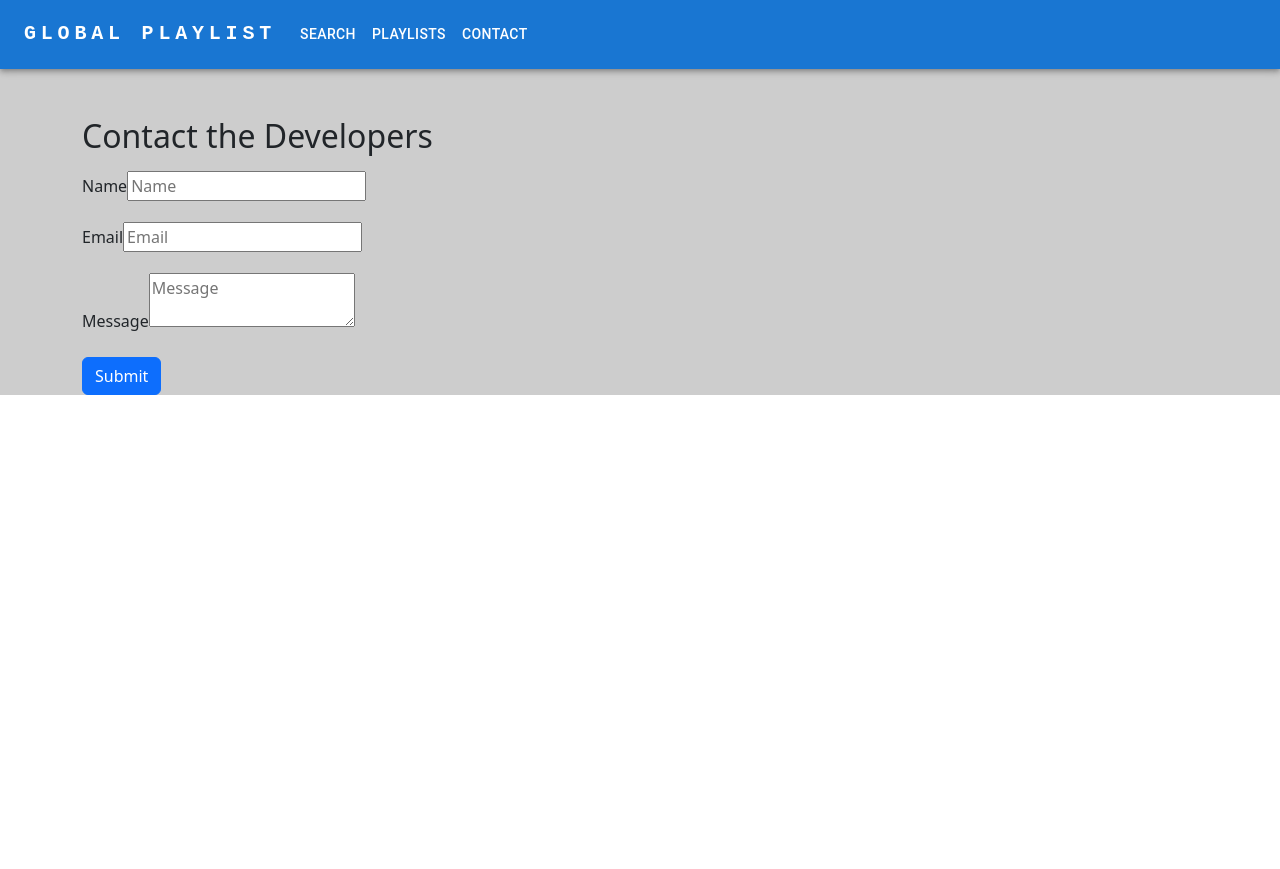
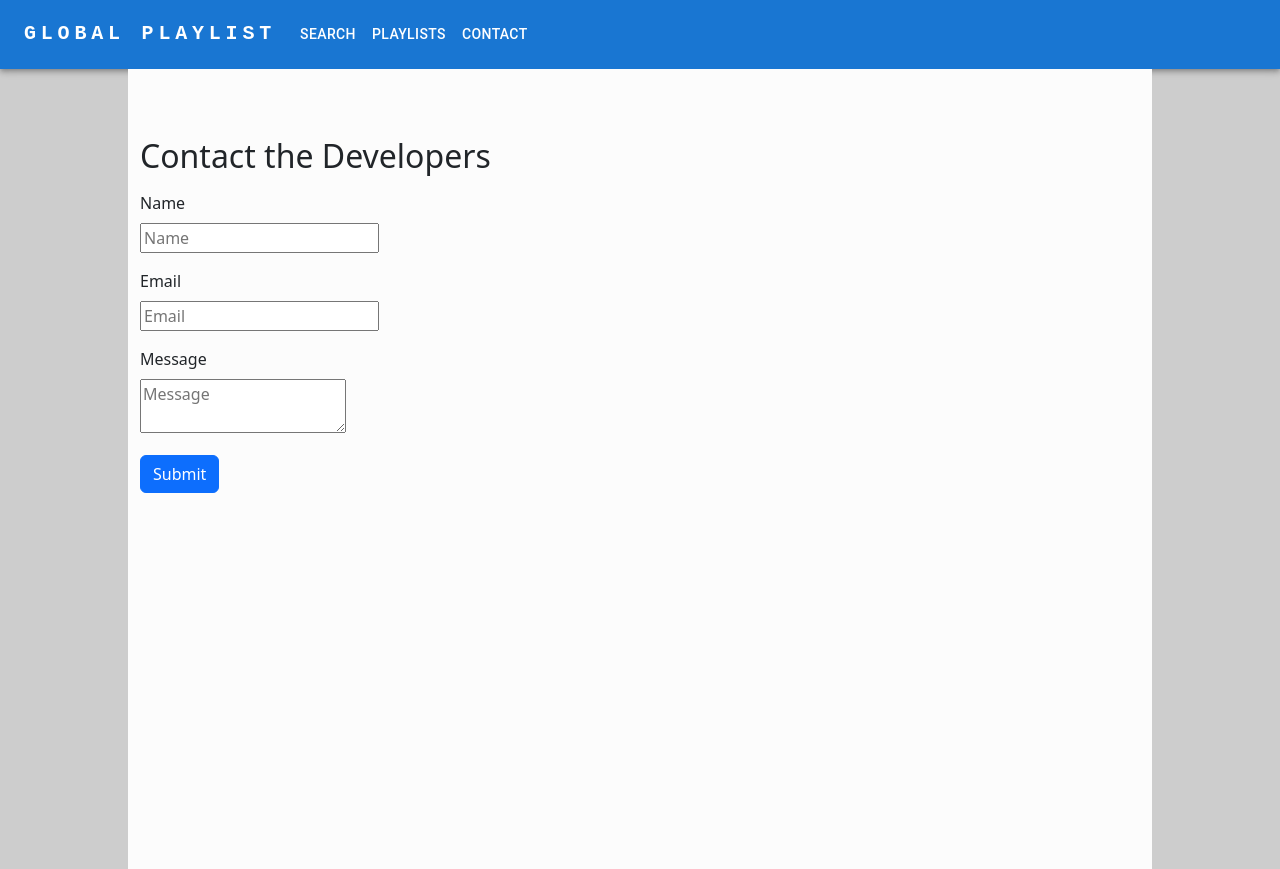
Before and after one commit to ZDC7096/MSP_2, a React (Create React App) app: page /contact in a window 1280 px wide. Before the commit the page ends 800 px from the top, so only its background shows below. Built offline with nearby package versions, Linux system fonts and the light colour scheme; no server answers.

Commit message:
contact form style

```diff
--- a/server.js
+++ b/server.js
@@ -51,3 +51,7 @@ const port = 3000;
 app.listen(port, () => {
  console.log(`Server is running on port: ${port}`);
 });
+
+// app.get('/', (req, res) => {
+//     res.send('Hello World!')
+//   })
--- a/src/components/ContactForm.js
+++ b/src/components/ContactForm.js
@@ -37,6 +37,7 @@ const ContactForm = () => {
   };
 
     return (
+      <div id="yo" style={{minHeight: "100vh", backgroundColor: "#FCFCFC", marginLeft: "10vw", marginRight:"10vw", paddingTop:"20px"}}>
       <div className="container mt-5">
         <h2 className="mb-3">Contact the Developers</h2>
         <form onSubmit={submitEmail}>
@@ -44,6 +45,7 @@ const ContactForm = () => {
             <label className="form-label" htmlFor="name">
               Name
             </label>
+            <div>
             <input
            placeholder="Name"
            onChange={handleStateChange}
@@ -51,33 +53,39 @@ const ContactForm = () => {
            value={mailerState.name}
          />
           </div>
+          </div>
           <div className="mb-3">
             <label className="form-label" htmlFor="email">
               Email
             </label>
+            <div>
             <input
            placeholder="Email"
            onChange={handleStateChange}
            name="email"
            value={mailerState.email}
          />
+         </div>
           </div>
           <div className="mb-3">
             <label className="form-label" htmlFor="message">
               Message
             </label>
+            <div>
             <textarea
            placeholder="Message"
            onChange={handleStateChange}
            name="message"
            value={mailerState.message}
          />
+         </div>
           </div>
           <button className="btn btn-primary" type="submit">
             Submit
           </button>
         </form>
       </div>
+      </div>
     )
   }
 
```
